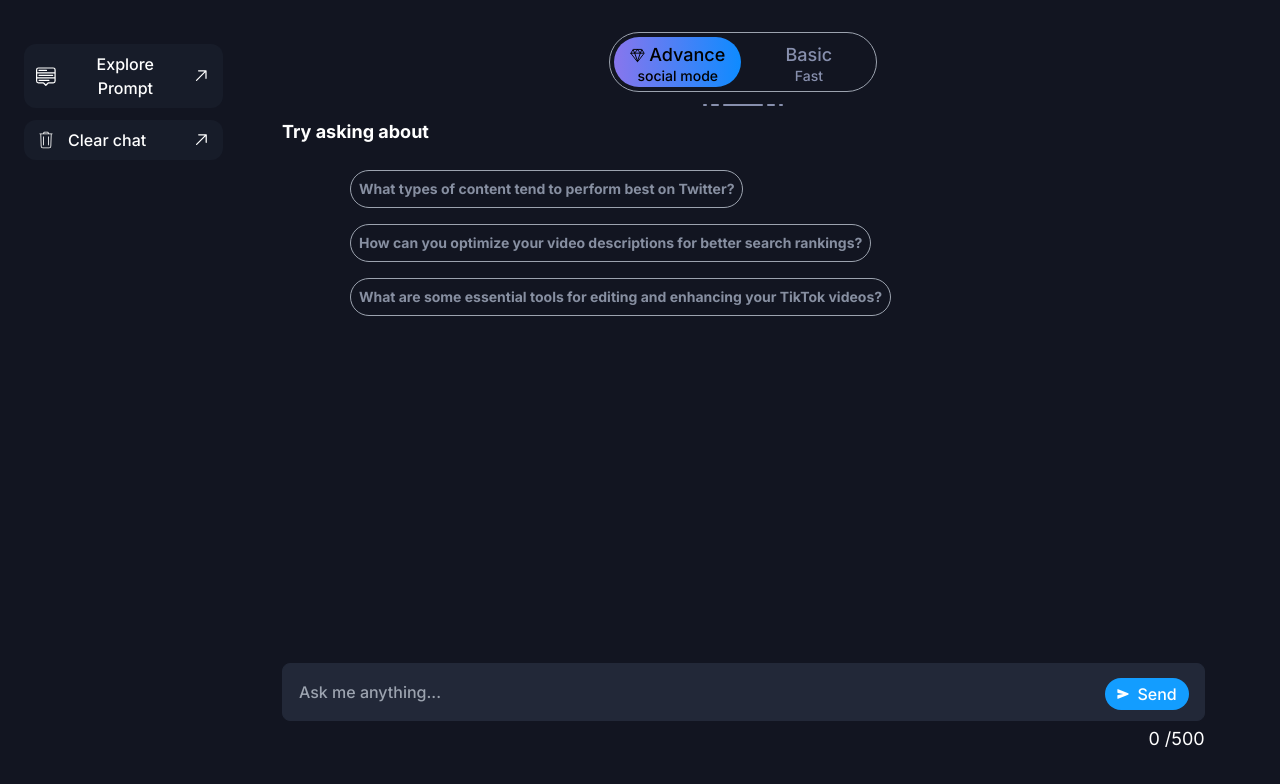
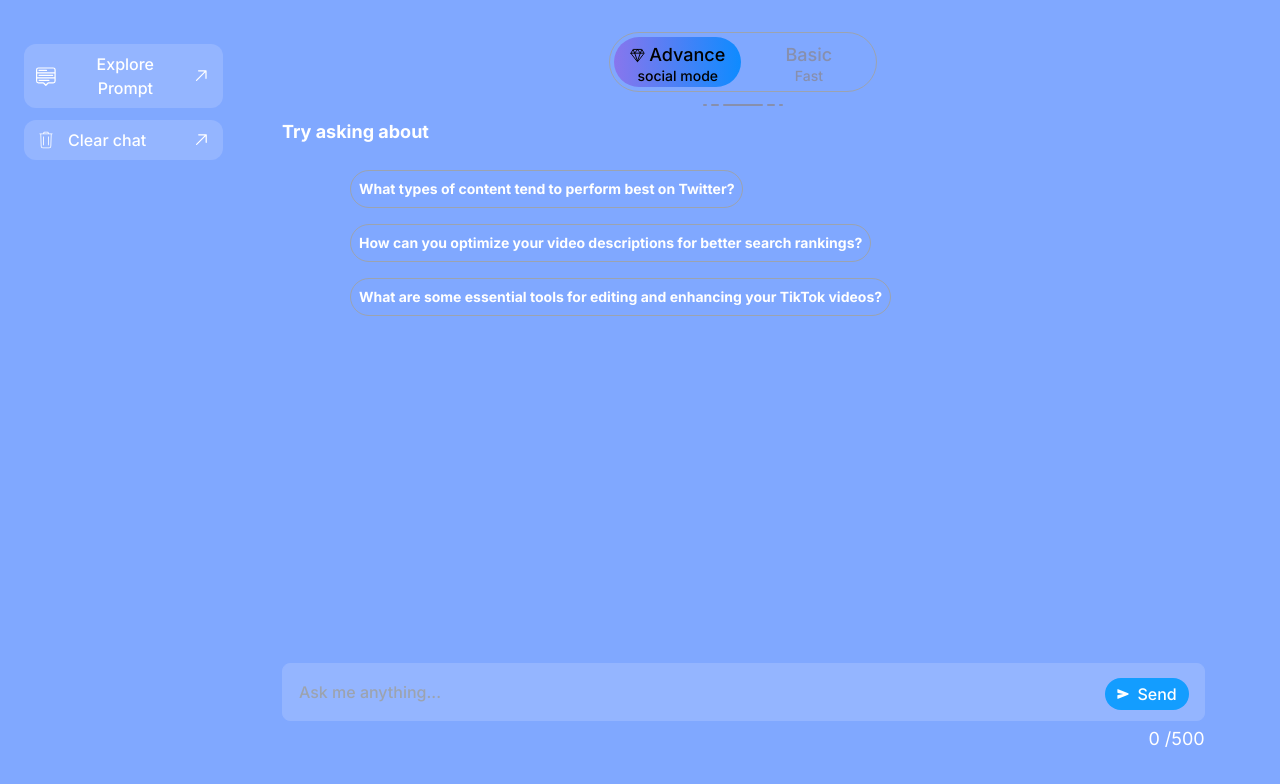
Before and after one commit to nguyentrieutien1/chat-gpt-client, a React (Create React App) app: page /#/ in a window 1280 px wide. Shown: the top 784 px of the page. Built offline with nearby package versions, Linux system fonts and the light colour scheme.

Commit message:
Change color

```diff
--- a/src/components/header/Header.jsx
+++ b/src/components/header/Header.jsx
@@ -29,7 +29,7 @@ const Header = () => {
       <div className="flex items-center gap-4 p-3">
         {/* <input
           max={500}
-          className="bg-[#222838] text-white font-medium py-4 pl-4 pr-6 rounded-lg w-full border-[0.5px] border-[#222838] hover:border-gray-200 outline-1 outline-[#222838] focus:outline-blue-500 transition-all"
+          className="bg-[#94b5ff] text-white font-medium py-4 pl-4 pr-6 rounded-lg w-full border-[0.5px] border-[#94b5ff] hover:border-gray-200 outline-1 outline-[#94b5ff] focus:outline-blue-500 transition-all"
           placeholder={"Enter your link"}
           value={link}
           onChange={(e) => {
--- a/src/components/message/Prompt.jsx
+++ b/src/components/message/Prompt.jsx
@@ -16,7 +16,7 @@ const Prompt = ({ type = "basic", handleReplaceValue = () => {}, oldQuestion })
               key={index}
               className="my-2 inline text-[#878FA1] text-sm font-medium w-fit p-3 py-4 sm:p-2 border-[1px] border-gray-400 rounded-full hover:border-white hover:text-gray-100 hover:cursor-pointer transition-all"
             >
-              <div className="font-bold flex items-center justify-start gap-2">
+              <div className="font-bold flex items-center justify-start gap-2 text-white">
                 {type !== "basic" && <IoDiamondOutline size={15} />}
                 {prompt}
               </div>
--- a/src/components/modal/ExplorePromptModal.jsx
+++ b/src/components/modal/ExplorePromptModal.jsx
@@ -17,7 +17,7 @@ const ExplorePromptModal = ({ isOpenModal, setIsOpenModal }) => {
         <div className="relative w-auto my-16 mx-auto max-w-3xl">
           {/*content*/}
           <div
-            className="border-0 rounded-2xl shadow-lg relative flex flex-col w-full bg-[#171c29] outline-none focus:outline-none max-h-[90%]"
+            className="border-0 rounded-2xl shadow-lg relative flex flex-col w-full bg-[#94b5ff] outline-none focus:outline-none max-h-[90%]"
             onClick={(e) => e.stopPropagation()}
           >
             {/*header*/}
--- a/src/components/modal/SidebarModal.jsx
+++ b/src/components/modal/SidebarModal.jsx
@@ -12,7 +12,7 @@ export default function SidebarModal({setIsShowSidebar}) {
                 <div className="relative w-full sm:w-full lg:w-1/2 xl:w-4/5 my-16 mx-auto max-w-3xl">
                     {/*content*/}
                     <div
-                        className="border-0 rounded-2xl shadow-lg relative flex flex-col w-full bg-[#171c29] outline-none focus:outline-none max-h-[90%]"
+                        className="border-0 rounded-2xl shadow-lg relative flex flex-col w-full bg-[#94b5ff] outline-none focus:outline-none max-h-[90%]"
                         onClick={(e) => e.stopPropagation()}
                     >
                         {/*header*/}
--- a/src/components/modal/SuggestPrompt.jsx
+++ b/src/components/modal/SuggestPrompt.jsx
@@ -17,7 +17,7 @@ const SuggestPrompt = ({title, listPrompts}) => {
                 prompts.map((prompt, index) => (
                     <div
                         key={index} // Add a unique key for each element
-                        className="w-full text-white flex items-center justify-center gap-2 px-6 bg-[#222838] py-2 rounded-full text-center ">
+                        className="w-full text-white flex items-center justify-center gap-2 px-6 bg-[#94b5ff] py-2 rounded-full text-center ">
                         <IoDiamondOutline size={15} className="block mr-2"/>
                         <p className="text-[16px] font-normal break-words text-wrap overflow-hidden w-max">
                             {prompt}
@@ -30,7 +30,7 @@ const SuggestPrompt = ({title, listPrompts}) => {
                     {prompts.slice(0, 2).map((prompt, index) => (
                         <div
                             key={index} // Add a unique key for each element
-                            className="w-full text-white flex items-center justify-center gap-2 px-6 bg-[#222838] py-2 rounded-full text-center ">
+                            className="w-full text-white flex items-center justify-center gap-2 px-6 bg-[#94b5ff] py-2 rounded-full text-center ">
                             <IoDiamondOutline size={15} className="block mr-2"/>
                             <p className="text-[16px] font-normal break-words text-wrap overflow-hidden w-max">
                                 {prompt}
@@ -44,7 +44,7 @@ const SuggestPrompt = ({title, listPrompts}) => {
             {
                 prompts.length > 2 && (
                     <div
-                        className="w-full text-white flex items-center justify-center px-6 bg-[#222838] py-2 rounded-full text-center hover:cursor-pointer "
+                        className="w-full text-white flex items-center justify-center px-6 bg-[#94b5ff] py-2 rounded-full text-center hover:cursor-pointer "
                         onClick={() => setIsExpand(!isExpand)}
                     >
                         {
--- a/src/components/sidebar/Sidebar.jsx
+++ b/src/components/sidebar/Sidebar.jsx
@@ -20,7 +20,7 @@ const Sidebar = ({ width }) => {
             </div> */}
       {/*    explore Prompt*/}
       <button
-        className="w-full flex items-center justify-between gap-2 bg-[#171C29] mt-3 rounded-xl px-3 py-2 hover:cursor-pointer hover:bg-[#2D3450] transition-all "
+        className="w-full flex items-center justify-between gap-2 bg-[#94b5ff] mt-3 rounded-xl px-3 py-2 hover:cursor-pointer hover:bg-[#94b5ff] transition-all "
         onClick={() => setIsOpenModal(true)}
       >
         <div className="flex items-center">
@@ -31,7 +31,7 @@ const Sidebar = ({ width }) => {
       </button>
 
       <button
-        className="w-full flex items-center justify-between gap-2 bg-[#171C29] mt-3 rounded-xl px-3 py-2 hover:cursor-pointer hover:bg-[#2D3450] transition-all "
+        className="w-full flex items-center justify-between gap-2 bg-[#94b5ff] mt-3 rounded-xl px-3 py-2 hover:cursor-pointer hover:bg-[#94b5ff] transition-all "
         onClick={() => {
             localStorageHelper.localStorageHelper.setItem("conversions", [])
             window.location.href = "/"
@@ -44,7 +44,7 @@ const Sidebar = ({ width }) => {
         <GoArrowUpRight size={20} className="text-white" />
       </button>
       {/*    History*/}
-      {/* <div className="bg-[#171C29] rounded-lg mt-4 px-3 py-3 h-auto">
+      {/* <div className="bg-[#94b5ff] rounded-lg mt-4 px-3 py-3 h-auto">
                 <div className="flex items-center gap-2">
                     <MdHistory size={20} className="text-white font-medium"/>
                     <p className="text-white text-lg font-medium">Chat History</p>
--- a/src/layouts/ChatLayout.jsx
+++ b/src/layouts/ChatLayout.jsx
@@ -7,7 +7,7 @@ import SidebarModal from "../components/modal/SidebarModal";
 const ChatLayout = ({ children }) => {
   const [isShowSidebar, setIsShowSidebar] = useState(false);
   return (
-    <div className="bg-[#121521] w-screen h-screen">
+    <div className="bg-[#80a8ff] w-screen h-screen">
       <div className="px-[3%] sm:px-6 pt-4 "><Menu setIsShowSidebar={setIsShowSidebar} /></div>
 
        {isShowSidebar && <SidebarModal setIsShowSidebar={setIsShowSidebar}/>}
--- a/src/page/ChatPage.jsx
+++ b/src/page/ChatPage.jsx
@@ -327,11 +327,11 @@ const ChatPage = () => {
       <div className="absolute bottom-0 left-0 right-0">
         <form
           onSubmit={handleSubmit}
-          className="relative pt-3 bg-[#121521] w-full"
+          className="relative pt-3 bg-[#80a8ff] w-full"
         >
           <input
             max={500}
-            className="bg-[#222838] text-white font-medium py-4 pl-4 pr-28 rounded-lg w-full border-[0.5px] border-[#222838] hover:border-gray-200 outline-1 outline-[#222838] focus:outline-blue-500 transition-all"
+            className="bg-[#94b5ff] text-white font-medium py-4 pl-4 pr-28 rounded-lg w-full border-[0.5px] border-[#94b5ff] hover:border-gray-200 outline-1 outline-[#94b5ff] focus:outline-blue-500 transition-all"
             value={value}
             onChange={handleChange}
             placeholder={"Ask me anything..."}
```
Also changed, not shown: src/components/message/ChatMessage.jsx (+7 -7 lines).
